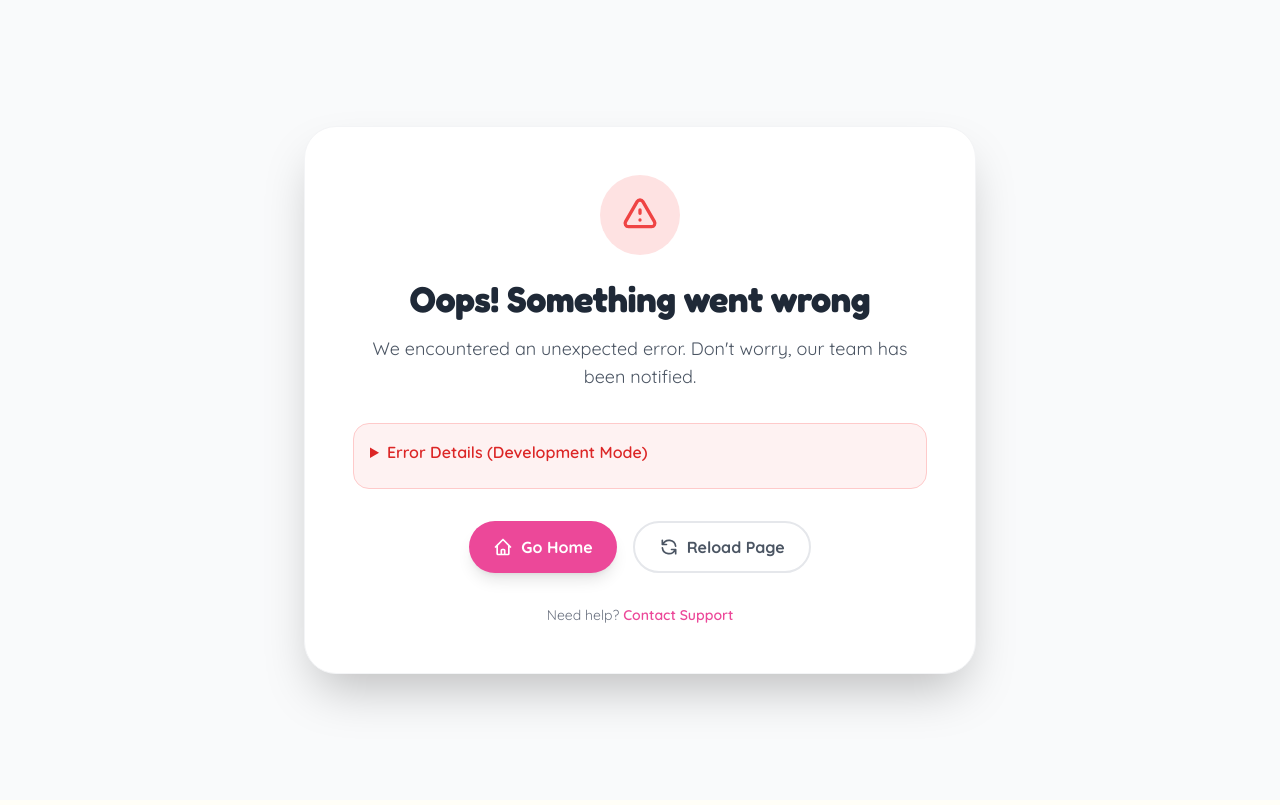
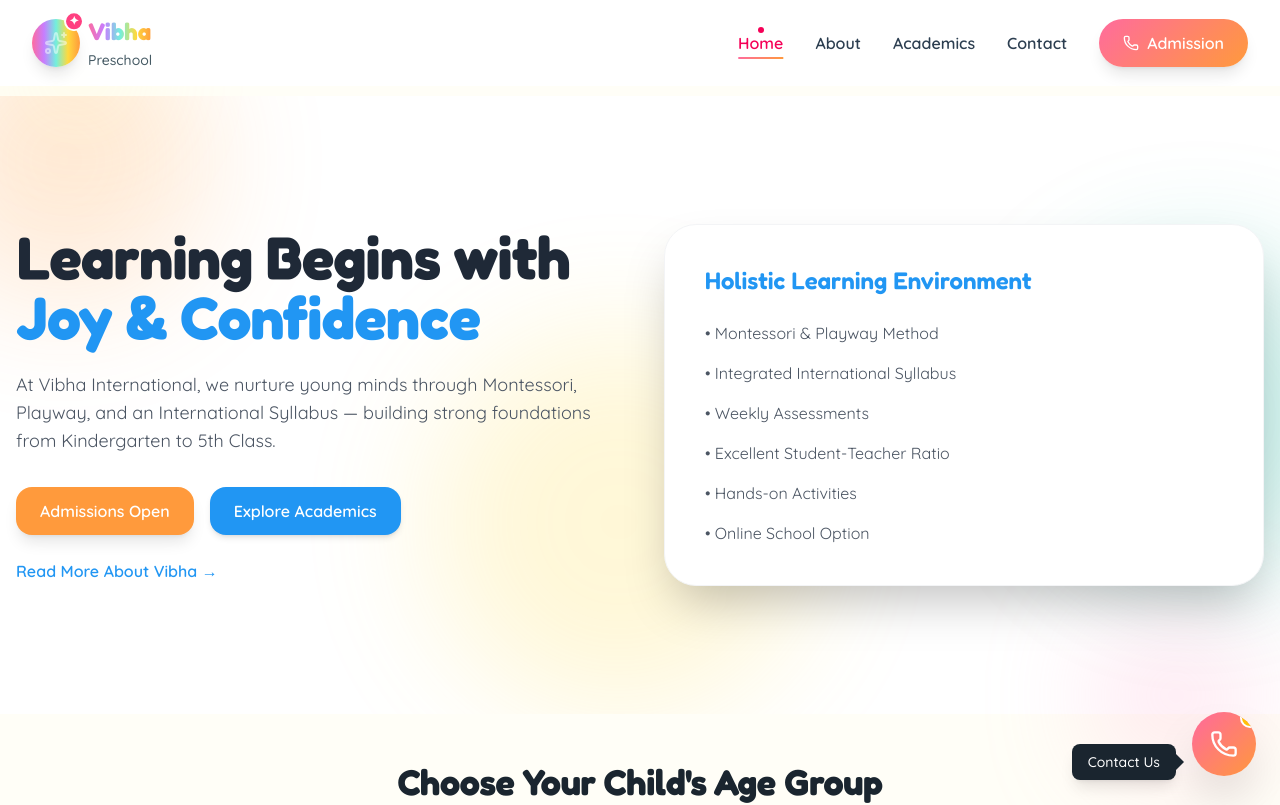
Before and after one commit to kitzy02/VibhaPreschool, a React (Vite) app: page / in a window 1280 px wide. Shown: the top 805 px of the page. Built offline with nearby package versions, Linux system fonts and the light colour scheme.

Commit message:
Fix Build issues

```diff
--- a/src/App.tsx
+++ b/src/App.tsx
@@ -16,6 +16,7 @@ const NotFound = lazy(() => import("./pages/NotFound"));
 function App() {
   return (
     <ErrorBoundary>
+      {/* Navbar is now INSIDE ErrorBoundary, will get Router context from main.tsx */}
       <Navbar />
 
       <Suspense fallback={<LoadingSpinner />}>
--- a/src/main.tsx
+++ b/src/main.tsx
@@ -1,11 +1,13 @@
-import { StrictMode } from 'react'
-import { createRoot } from 'react-dom/client'
-import './styles/index.css'
-import App from './App.tsx'
-
+import { StrictMode } from 'react';
+import { createRoot } from 'react-dom/client';
+import { BrowserRouter } from 'react-router-dom';
+import App from './App.tsx';
+import './styles/index.css';
 
 createRoot(document.getElementById('root')!).render(
   <StrictMode>
-    <App />
+    <BrowserRouter>
+      <App />
+    </BrowserRouter>
   </StrictMode>,
-)
+);
```
